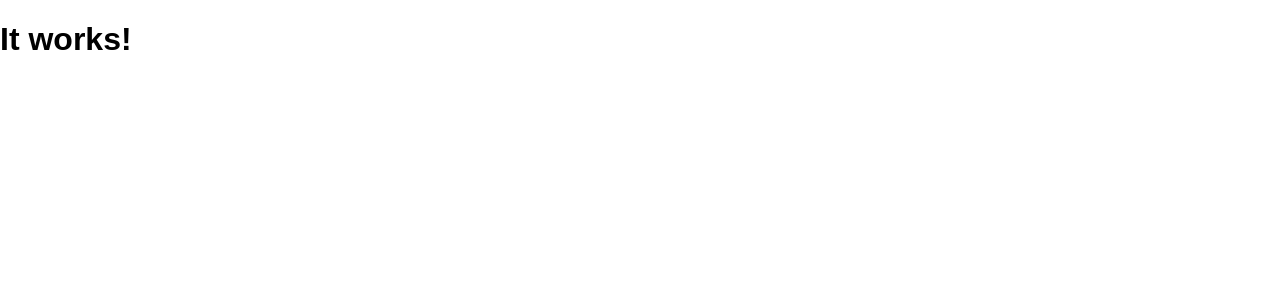
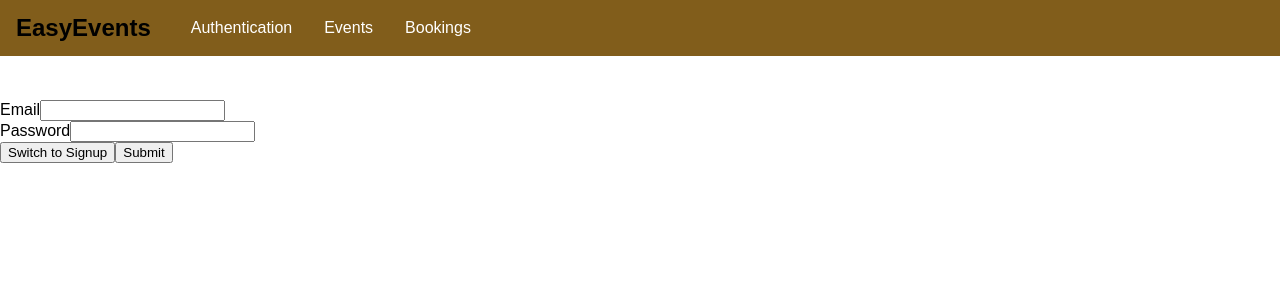
Before and after one commit to JazzBrotha/graphql-react-event-booking, a React (Create React App) app in the folder client/: page /auth in a window 1280 px wide. Shown: the top 300 px of the page. Built offline with nearby package versions, Linux system fonts and the light colour scheme; the HTML template or start-up script is replaced by a standard one.

Commit message:
connect front end to back end with user auth

```diff
--- a/client/package.json
+++ b/client/package.json
@@ -5,6 +5,7 @@
   "dependencies": {
     "react": "^16.8.6",
     "react-dom": "^16.8.6",
+    "react-router-dom": "^5.0.0",
     "react-scripts": "2.1.8"
   },
   "scripts": {
--- a/client/src/App.js
+++ b/client/src/App.js
@@ -1,12 +1,26 @@
 import React, { Component } from 'react';
-import './App.css';
+import { BrowserRouter, Route, Redirect, Switch } from 'react-router-dom';
+import AuthPage from './pages/Auth';
+import EventsPage from './pages/Events';
+import BookingsPage from './pages/Bookings';
+import MainNavigation from './components/Navigation/MainNavigation';
 
 class App extends Component {
   render() {
     return (
-      <div className='App'>
-        <h1>It works!</h1>
-      </div>
+      <BrowserRouter>
+        <>
+          <MainNavigation />
+          <main>
+            <Switch>
+              <Redirect from="/" to="/auth" exact />
+              <Route path="/auth" component={AuthPage} />
+              <Route path="/events" component={EventsPage} />
+              <Route path="/bookings" component={BookingsPage} />
+            </Switch>
+          </main>
+        </>
+      </BrowserRouter>
     );
   }
 }
--- /dev/null
+++ b/client/src/components/Navigation/MainNavigation.css
@@ -0,0 +1,36 @@
+.main-navigation {
+  position: fixed;
+  left: 0;
+  top: 0;
+  width: 100%;
+  height: 3.5rem;
+  background-color: rgb(129, 93, 27);
+  padding: 0 1rem;
+  display: flex;
+  align-items: center;
+}
+
+.main-navigation__logo h1 {
+  margin: 0;
+  font-size: 1.5rem;
+}
+
+.main-navigation__items {
+  margin: 1.5rem;
+}
+
+.main-navigation__items ul {
+  display: flex;
+  list-style: none;
+  padding: 0;
+  margin: 0;
+}
+
+.main-navigation__items li {
+  margin: 0 1rem;
+}
+
+.main-navigation__items a {
+  text-decoration: none;
+  color: #fff;
+}
--- /dev/null
+++ b/client/src/components/Navigation/MainNavigation.js
@@ -0,0 +1,26 @@
+import React from 'react';
+import { NavLink } from 'react-router-dom';
+import './MainNavigation.css';
+
+const MainNavigation = props => (
+  <header className="main-navigation">
+    <div className="main-navigation__logo">
+      <h1>EasyEvents</h1>
+    </div>
+    <nav className="main-navigation__items">
+      <ul>
+        <li>
+          <NavLink to="/auth">Authentication</NavLink>
+        </li>
+        <li>
+          <NavLink to="/events">Events</NavLink>
+        </li>
+        <li>
+          <NavLink to="/bookings">Bookings</NavLink>
+        </li>
+      </ul>
+    </nav>
+  </header>
+);
+
+export default MainNavigation;
--- /dev/null
+++ b/client/src/pages/Auth.js
@@ -0,0 +1,91 @@
+import React, { Component } from 'react';
+
+class AuthPage extends Component {
+  state = {
+    isLogin: true,
+    email: '',
+    password: ''
+  };
+  onChangeHandler = e => {
+    const inputField = e.target;
+    this.setState({
+      [inputField.id]: inputField.value
+    });
+  };
+  submitHandler = async e => {
+    e.preventDefault();
+    const { email, password, isLogin } = this.state;
+    let requestBody;
+    if (isLogin) {
+      requestBody = {
+        query: `
+          query {
+            login(email: "${email}", password: "${password}") {
+              userId
+              token
+              tokenExpiration
+            }
+          }
+        `
+      };
+    } else {
+      requestBody = {
+        query: `
+          mutation {
+            createUser(user: {email: "${email}", password: "${password}"}) {
+              _id
+              email
+            }
+          }
+        `
+      };
+    }
+
+    try {
+      const response = await fetch('http://localhost:8000/api', {
+        method: 'POST',
+        body: JSON.stringify(requestBody),
+        headers: {
+          'Content-Type': 'application/json'
+        }
+      });
+      if (response.status !== 200 && response.status !== 201) {
+        throw new Error('Request failed');
+      }
+      const parsedResponse = await response.json();
+      console.log(parsedResponse);
+    } catch (err) {
+      console.log(err);
+    }
+  };
+  switchModeHandler = () => {
+    this.setState(prevState => {
+      return { isLogin: !prevState.isLogin };
+    });
+  };
+
+  render() {
+    const { onChangeHandler, submitHandler, switchModeHandler } = this;
+    const { isLogin } = this.state;
+    return (
+      <form style={{ marginTop: 100 }} onSubmit={submitHandler}>
+        <div className="form-control">
+          <label htmlFor="email">Email</label>
+          <input onChange={onChangeHandler} type="email" id="email" />
+        </div>
+        <div className="form-control">
+          <label htmlFor="password">Password</label>
+          <input onChange={onChangeHandler} type="password" id="password" />
+        </div>
+        <div className="form-actions">
+          <button type="button" onClick={switchModeHandler}>
+            Switch to {isLogin ? 'Signup' : 'Login'}
+          </button>
+          <button type="submit">Submit</button>
+        </div>
+      </form>
+    );
+  }
+}
+
+export default AuthPage;
--- /dev/null
+++ b/client/src/pages/Bookings.js
@@ -0,0 +1,9 @@
+import React, { Component } from 'react';
+
+class BookingsPage extends Component {
+  render() {
+    return <h1>The Bookings page</h1>;
+  }
+}
+
+export default BookingsPage;
--- /dev/null
+++ b/client/src/pages/Events.js
@@ -0,0 +1,9 @@
+import React, { Component } from 'react';
+
+class EventsPage extends Component {
+  render() {
+    return <h1>The Events page</h1>;
+  }
+}
+
+export default EventsPage;
```
Also changed, not shown: 2 other files (tests, documents, lock files or other folders).
